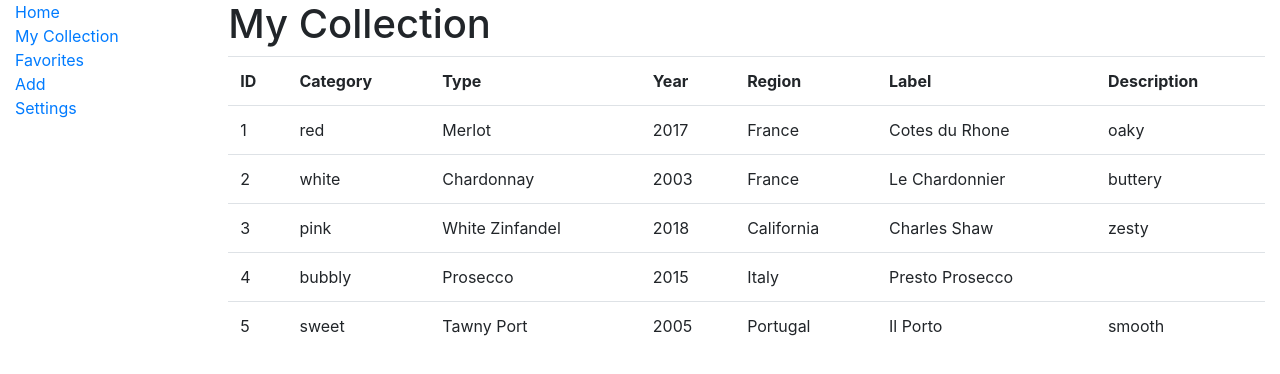
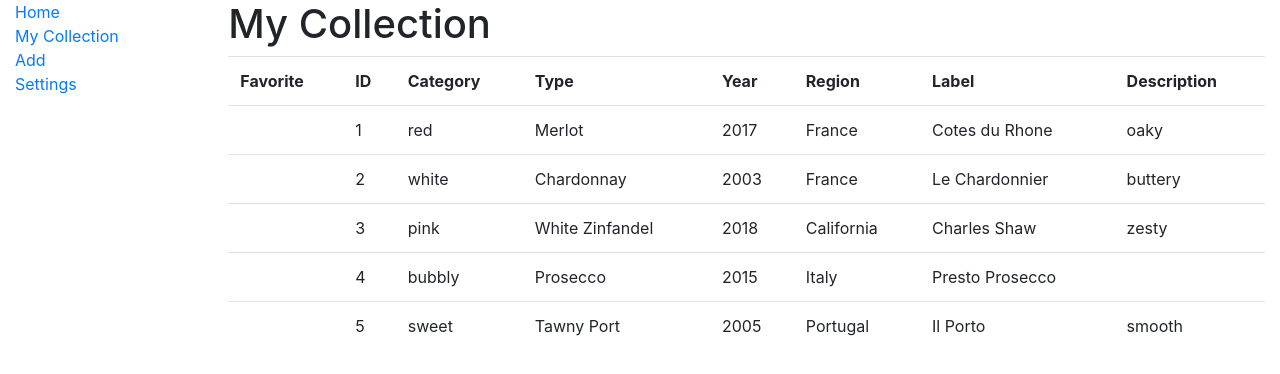
Before and after one commit to verdabursal/connoisseuse-frontend, a React (Create React App) app: page /my-collection in a window 1280 px wide. Shown: the top 374 px of the page. Built offline with nearby package versions, Linux system fonts and the light colour scheme.

Commit message:
added favorite field to bottles and My Collection page

```diff
--- a/src/components/Favorites.jsx
+++ /dev/null
@@ -1,13 +0,0 @@
-import React from 'react';
-
-class Favorites extends React.Component {
-    render() {
-        return(
-            <div>
-
-            </div>
-        )
-    }
-}
-
-export default Favorites;
--- a/src/components/MyCollection.jsx
+++ b/src/components/MyCollection.jsx
@@ -10,6 +10,7 @@ class MyCollection extends React.Component {
                 <table className="table">
                     <tbody>
                     <tr>
+                        <th>{"Favorite"}</th>
                         <th>{"ID"}</th>
                         <th>{"Category"}</th>
                         <th>{"Type"}</th>
@@ -22,6 +23,7 @@ class MyCollection extends React.Component {
                         mockData.map(
                             bottle =>
                                 <tr key={bottle.id}>
+                                    <td>{bottle.favorite}</td>
                                     <td>{bottle.id}</td>
                                     <td>{bottle.category}</td>
                                     <td>{bottle.type}</td>
--- a/src/layout/MenuBar.jsx
+++ b/src/layout/MenuBar.jsx
@@ -4,7 +4,6 @@ import {BrowserRouter as Router, Route, Link} from "react-router-dom";
 
 import Home from "../components/Home";
 import MyCollection from "../components/MyCollection";
-import Favorites from "../components/Favorites";
 import Add from "../components/Add";
 import Settings from "../components/Settings";
 
@@ -21,7 +20,6 @@ class MenuBar extends React.Component {
                     <div className="col-2">
                         <Link to="/">Home</Link><br/>
                         <Link to="/my-collection">My Collection</Link><br/>
-                        <Link to="/favorites">Favorites</Link><br/>
                         <Link to="/add">Add</Link><br/>
                         <Link to="/settings">Settings</Link>
                     </div>
@@ -35,10 +33,6 @@ class MenuBar extends React.Component {
                             path="/my-collection"
                             exact
                             component={MyCollection}/>
-                        <Route
-                            path="/favorites"
-                            exact
-                            component={Favorites}/>
                         <Route
                             path="/add"
                             exact
--- a/src/mock-data/collection.mock.json
+++ b/src/mock-data/collection.mock.json
@@ -6,7 +6,8 @@
     "year": 2017,
     "region": "France",
     "label": "Cotes du Rhone",
-    "description": "oaky"
+    "description": "oaky",
+    "favorite": true
   },
   {
     "id": 2,
@@ -15,7 +16,8 @@
     "year": 2003,
     "region": "France",
     "label": "Le Chardonnier",
-    "description": "buttery"
+    "description": "buttery",
+    "favorite": false
   },
   {
     "id": 3,
@@ -24,7 +26,8 @@
     "year": 2018,
     "region": "California",
     "label": "Charles Shaw",
-    "description": "zesty"
+    "description": "zesty",
+    "favorite": false
   },
   {
     "id": 4,
@@ -33,7 +36,8 @@
     "year": 2015,
     "region": "Italy",
     "label": "Presto Prosecco",
-    "description": ""
+    "description": "",
+    "favorite": false
   },
   {
     "id": 5,
@@ -42,6 +46,7 @@
     "year": 2005,
     "region": "Portugal",
     "label": "Il Porto",
-    "description": "smooth"
+    "description": "smooth",
+    "favorite": true
   }
 ]
```
